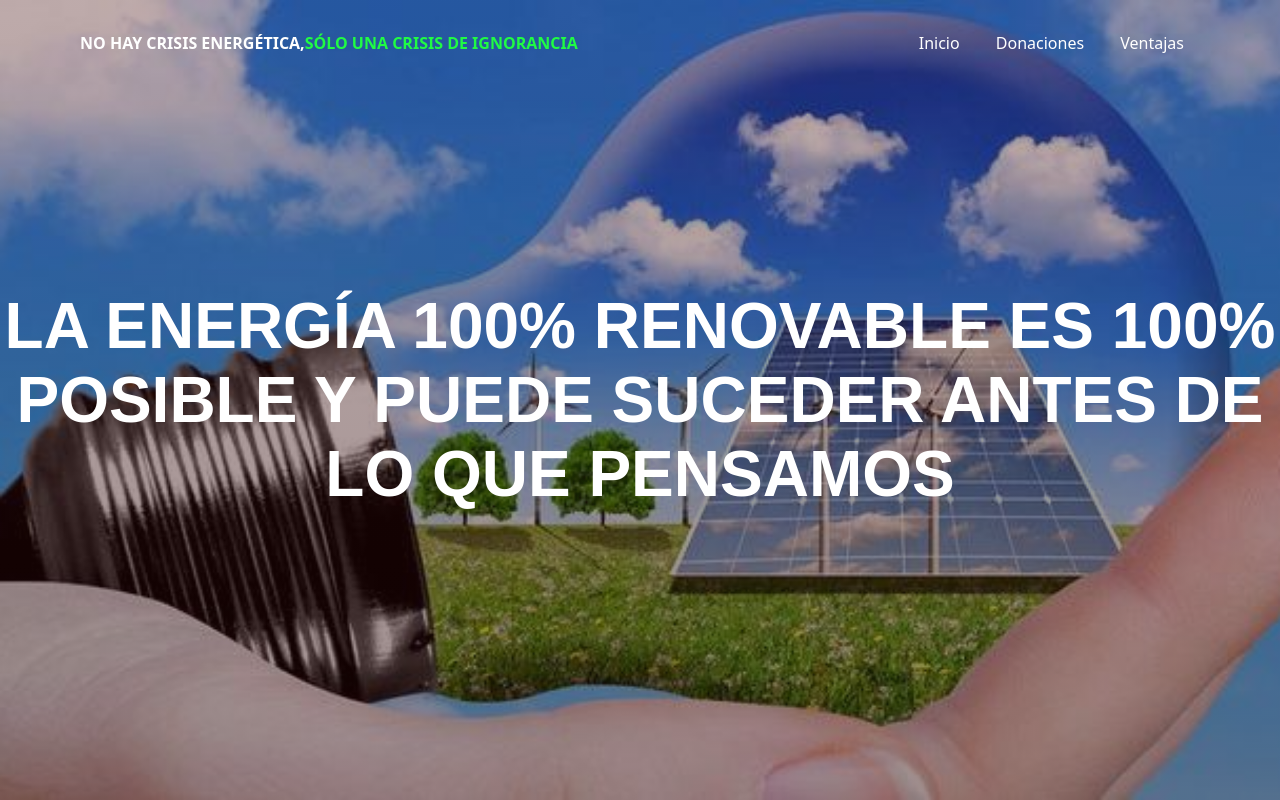
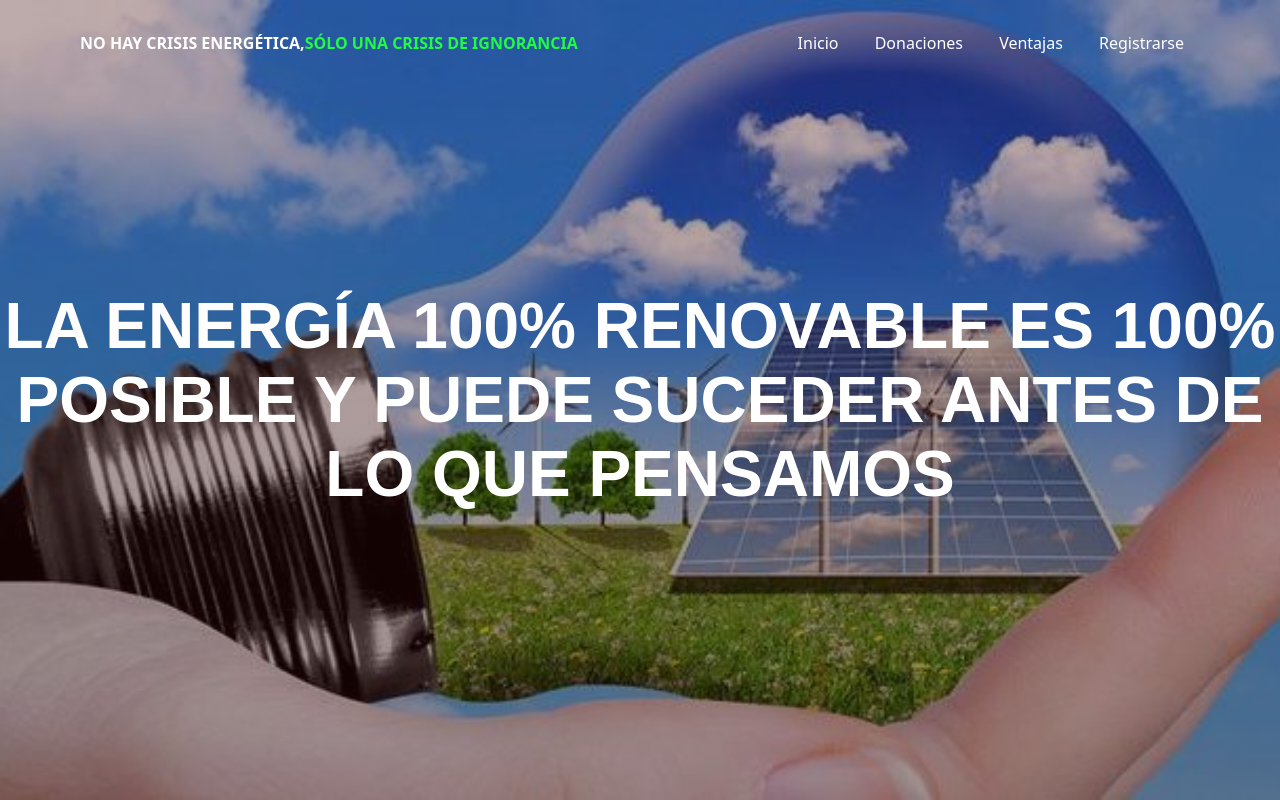
Before and after one commit to RAXR-afk/proyecto-max, a plain HTML site: page index.html in a window 1280 px wide. Shown: the top 800 px of the page. Drawn offline with Linux system fonts and the light colour scheme.

Commit message:
Update index.html

```diff
--- a/index.html
+++ b/index.html
@@ -17,6 +17,7 @@
                 <a href="#">Inicio</a>
                 <a href="ttt.html">Donaciones</a>
                 <a href="ooo.html">Ventajas</a>
+                <a href="registrarvista.html">Registrarse</a>
             </nav>
         </div>
 
```
